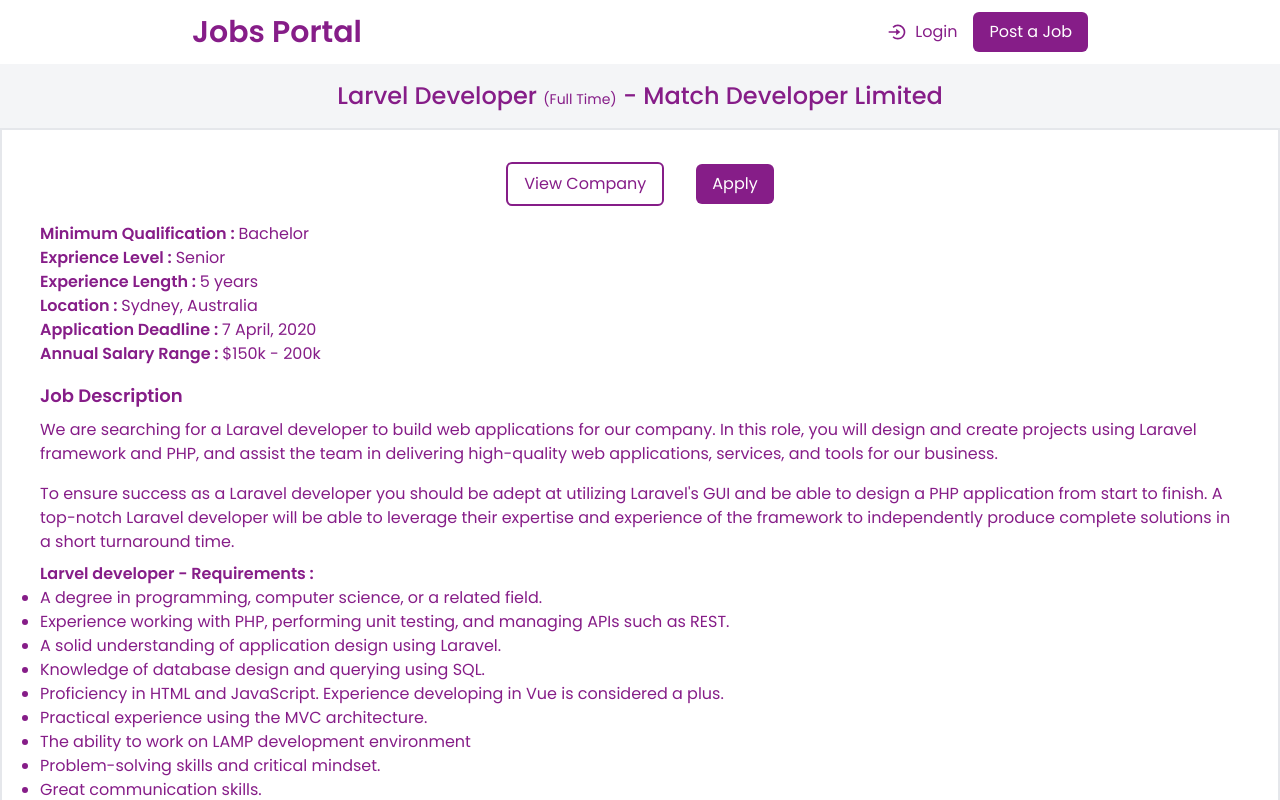
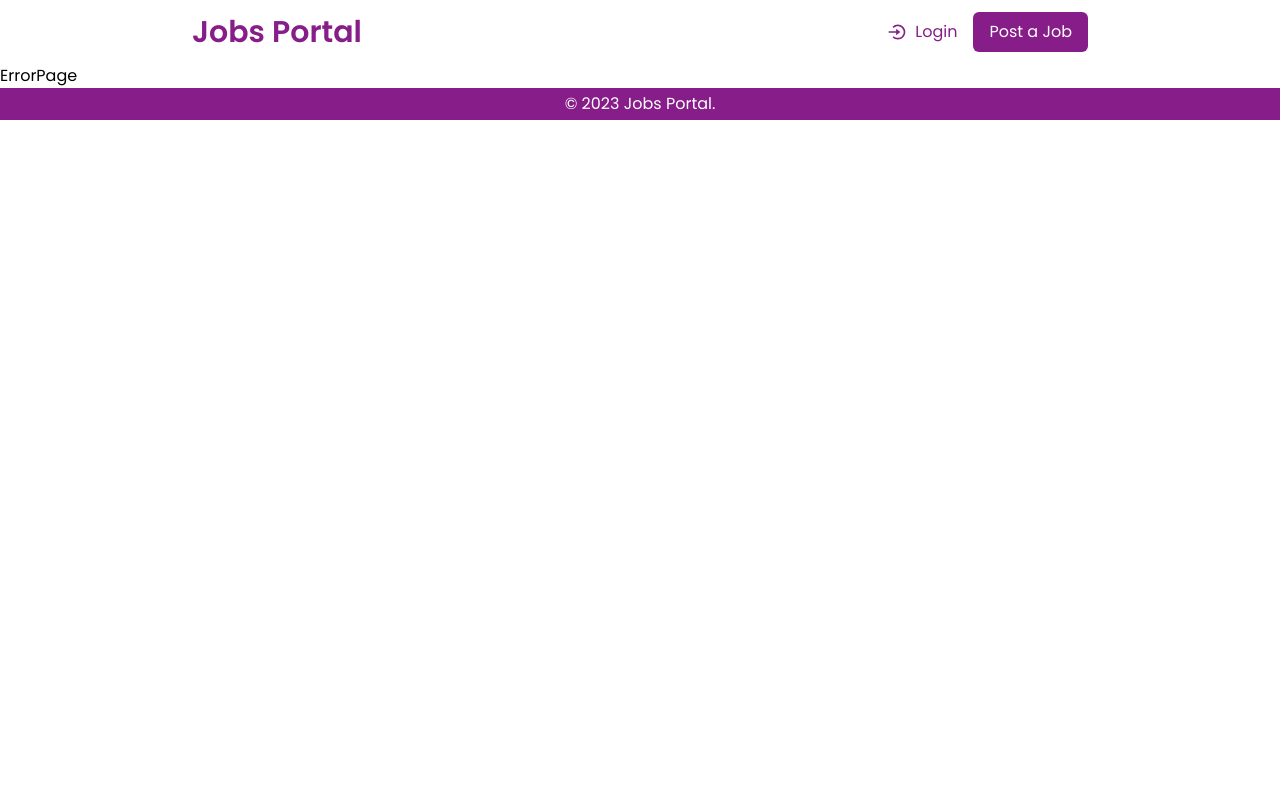
Before and after one commit to amrit-niure/Jobs-Portal, a React (Vite) app in the folder client/: page /details in a window 1280 px wide. Shown: the top 800 px of the page. Built offline with nearby package versions, Linux system fonts and the light colour scheme; a web font is replaced by a local one.

Commit message:
Protected Routes and Log out Functionality added

```diff
--- a/client/src/App.jsx
+++ b/client/src/App.jsx
@@ -1,4 +1,4 @@
-import { useState } from 'react'
+import { useState,useEffect } from 'react'
 import './App.css'
 import {
   BrowserRouter,
@@ -6,23 +6,31 @@ import {
   Routes,
 
 } from 'react-router-dom'
+import { useSelector } from 'react-redux'
 import Login from './scenes/login/Login'
 import MainOutlet from './scenes/outlet/MainOutlet'
 import Homepage from './scenes/homePage/Homepage'
 import Details from './scenes/Details/Details'
 import CreateJob from './scenes/CreateJob/CreateJob'
+import ErrorPage from './scenes/Error/ErrorPage'
 
 
 function App() {
+  const [isAuth,setIsAuth] = useState(false)
+  const {token} =useSelector((store)=> store.userData)
+useEffect(() => {
+  if (token) {
+    setIsAuth(true)
+  }
+}, [token])
   return (
     <div>
       <BrowserRouter>
         <Routes>
-          <Route element={<MainOutlet />} >
-            <Route index element={<Login />} />
-            <Route path='home' element={<Homepage />} />
-            <Route path='details' element={<Details />} />
-            <Route path='createjob' element={<CreateJob />} />
+          <Route element={<MainOutlet isAuth={isAuth} setIsAuth={setIsAuth}/>} >
+            <Route index element={isAuth ? <Homepage /> : <Login />} />
+            <Route path='details' element={isAuth ? <Details /> : <ErrorPage />} />
+            <Route path='createjob' element={isAuth ? <CreateJob /> : <ErrorPage />} />
           </Route>
         </Routes>
       </BrowserRouter>
--- a/client/src/components/Form.jsx
+++ b/client/src/components/Form.jsx
@@ -9,7 +9,7 @@ import { setLogin } from '../state/index.js'
 const Form = () => {
     const navigate = useNavigate()
     const dispatch = useDispatch()
-    const [pageType, setPageType] = useState("register")
+    const [pageType, setPageType] = useState("login")
     const isLogin = pageType === "login"
     const isRegister = pageType === "register"
     const initialRegisterValues = {
@@ -40,7 +40,7 @@ const login = async (values,onSubmitProps) => {
                 user : loggedIn.data.user,
                 token : loggedIn.data.token,
             }))
-        navigate('/home')
+        navigate('/')
         }
     } catch (error) {
         console.log(error)
--- a/client/src/components/Navbar.jsx
+++ b/client/src/components/Navbar.jsx
@@ -1,14 +1,24 @@
-import React from 'react'
-import { Outlet } from 'react-router-dom'
+import React, { useState, useEffect } from 'react'
+import { useDispatch, useSelector } from 'react-redux'
 import { BiLogInCircle } from 'react-icons/bi'
 import { HiOutlineMenuAlt1 } from 'react-icons/hi'
 import { useNavigate } from 'react-router-dom'
 import Button from './Button'
-const Navbar = () => {
+import { setLogout } from '../state'
+const Navbar = ({isAuth,setIsAuth}) => {
 
     const [mobileMenu, setMobileMenu] = React.useState(false)
+    const navigate = useNavigate()
+    const dispatch = useDispatch()
+    // const [isAuth, setIsAuth] = useState(false)
+    const { token } = useSelector((store) => store.userData)
+    useEffect(() => {
+        if (token) {
+            setIsAuth(true)
+        }
+    }, [token])
 
-    const navigate = useNavigate()
+
     return (
         <div className='w-full flex items-center justify-center px-[4rem] md:px-[10rem]  h-[7vh] py-[2rem]'>
             <nav
@@ -16,7 +26,7 @@ const Navbar = () => {
             >
                 <div
                     className='text-2xl md:text-3xl font-bold text-light-primary cursor-pointer '
-                    onClick={() => navigate('/home')}
+                    onClick={() => navigate('/')}
                 >
                     Jobs Portal
                 </div>
@@ -24,14 +34,26 @@ const Navbar = () => {
                 <div
                     className='hidden gap-4 md:flex '
                 >
+                    {isAuth ? (<div className='flex items-center gap-2 text-light-primary cursor-pointer'
+                        onClick={() => {
+                            dispatch(setLogout())
+                            setIsAuth(false)
+                        }
+                        }
+                    >
+                        <BiLogInCircle className='text-xl' />
+                        <h4
+                        >Logout</h4>
+                    </div>) : (
                         <div className='flex items-center gap-2 text-light-primary cursor-pointer'
-                    onClick={()=> navigate('/')}
+                            onClick={() => navigate('/')}
                         >
-                        <BiLogInCircle className='text-xl'/>
+                            <BiLogInCircle className='text-xl' />
                             <h4
                             >Login</h4>
                         </div>
-                    <div onClick={()=> navigate('../createjob')}>
+                    )}
+                    <div onClick={() => navigate('../createjob')}>
                         <Button content={"Post a Job"} />
                     </div>
                 </div>
@@ -49,16 +71,32 @@ const Navbar = () => {
                         <div
                             className='flex flex-col gap-4'
                         >
+                            {isAuth ? (<div className='flex items-center gap-2 text-light-primary cursor-pointer'>
+                                <BiLogInCircle className='text-xl' />
+                                <h4
+                                    onClick={() => {
+                                        setMobileMenu(false)
+                                        dispatch(setLogout())
+                                        setIsAuth(false)
+                                        navigate('/')
+                                    }}
+                                >Logout</h4>
+                            </div>) : (
                                 <div className='flex items-center gap-2 text-light-primary cursor-pointer'>
                                     <BiLogInCircle className='text-xl' />
                                     <h4
-                                     onClick={() => {setMobileMenu(false)
-                                        navigate('/')}}
+                                        onClick={() => {
+                                            setMobileMenu(false)
+                                            navigate('/')
+                                        }}
                                     >Login</h4>
                                 </div>
+                            )}
                             <div
-                                onClick={() => {setMobileMenu(false)
-                                     navigate('/createjob')}}
+                                onClick={() => {
+                                    setMobileMenu(false)
+                                    navigate('/createjob')
+                                }}
                             >
                                 <Button content={"Post a Job"} />
                             </div>
--- /dev/null
+++ b/client/src/scenes/Error/ErrorPage.jsx
@@ -0,0 +1,9 @@
+import React from 'react'
+
+const ErrorPage = () => {
+  return (
+    <div>ErrorPage</div>
+  )
+}
+
+export default ErrorPage
--- a/client/src/scenes/outlet/MainOutlet.jsx
+++ b/client/src/scenes/outlet/MainOutlet.jsx
@@ -3,12 +3,12 @@ import { Outlet } from 'react-router-dom'
 import Navbar from '../../components/Navbar'
 import Footer from '../../components/Footer'
 
-const MainOutlet = () => {
+const MainOutlet = ({isAuth,setIsAuth}) => {
     return (
         <div
             className=''
         >
-            <Navbar />
+            <Navbar isAuth={isAuth} setIsAuth={setIsAuth}/>
             <div>
                 <Outlet />
             </div>
--- a/client/src/state/index.js
+++ b/client/src/state/index.js
@@ -13,10 +13,15 @@ export const authSlice = createSlice({
         setLogin : (state,action) => {
             state.user = action.payload.user
             state.token = action.payload.token
-        }
+        },
+
+        setLogout : (state) => {
+            state.user = null
+            state.token = null
+        },
 
     }
 })
 
-export const {setLogin} = authSlice.actions
+export const {setLogin,setLogout} = authSlice.actions
 export default authSlice.reducer
```
Lines whose indentation alone changed are shown as unchanged.
